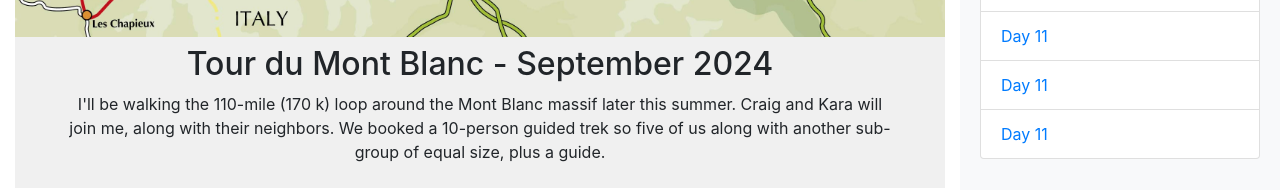
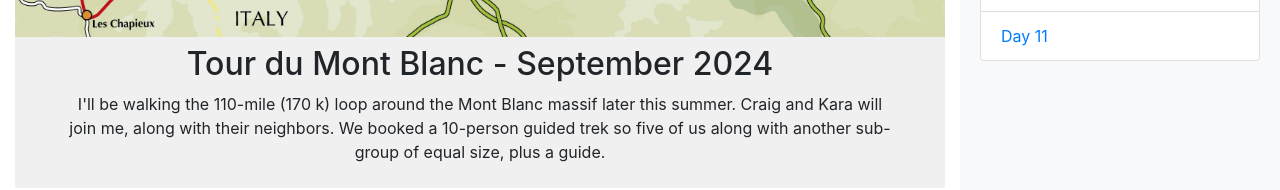
Before and after one commit to cpoff/tmb-travelogue, a website: page public/index.html in a window 1280 px wide. Shown: the part 650-840 px from the top of the page. Drawn offline with nearby package versions, Linux system fonts and the light colour scheme.

Commit message:
HACKed the right nav

```diff
--- a/public/index.html
+++ b/public/index.html
@@ -183,8 +183,6 @@
                         <li class="list-group-item"><a href="dailies/day10.html">Day 10</a></li>
                         <li class="list-group-item"><a href="dailies/day11.html">Day 11</a></li>
                         <li class="list-group-item"><a href="dailies/day11.html">Day 11</a></li>
-                        <li class="list-group-item"><a href="dailies/day11.html">Day 11</a></li>
-                        <li class="list-group-item"><a href="dailies/day11.html">Day 11</a></li>
                     </ul>
                 </div>
             </div>
```
